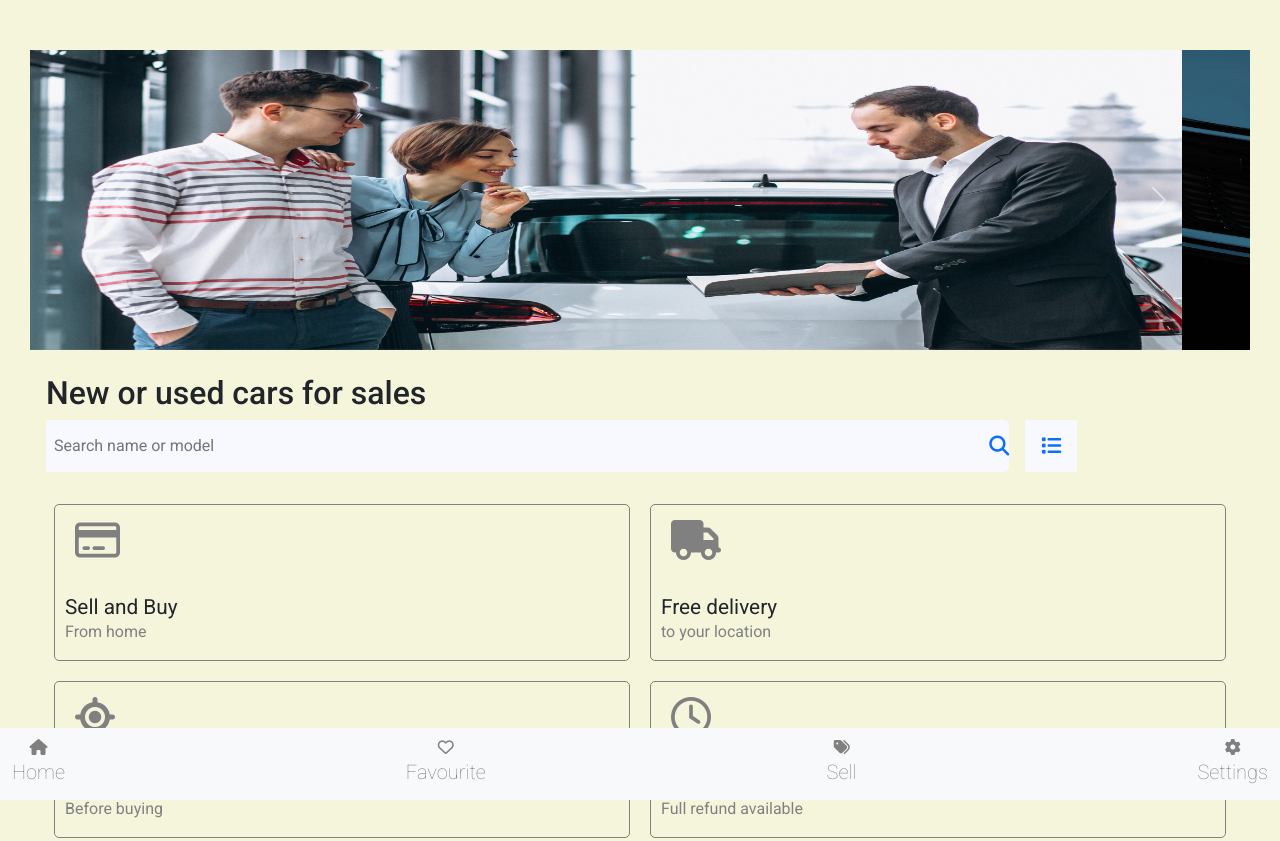
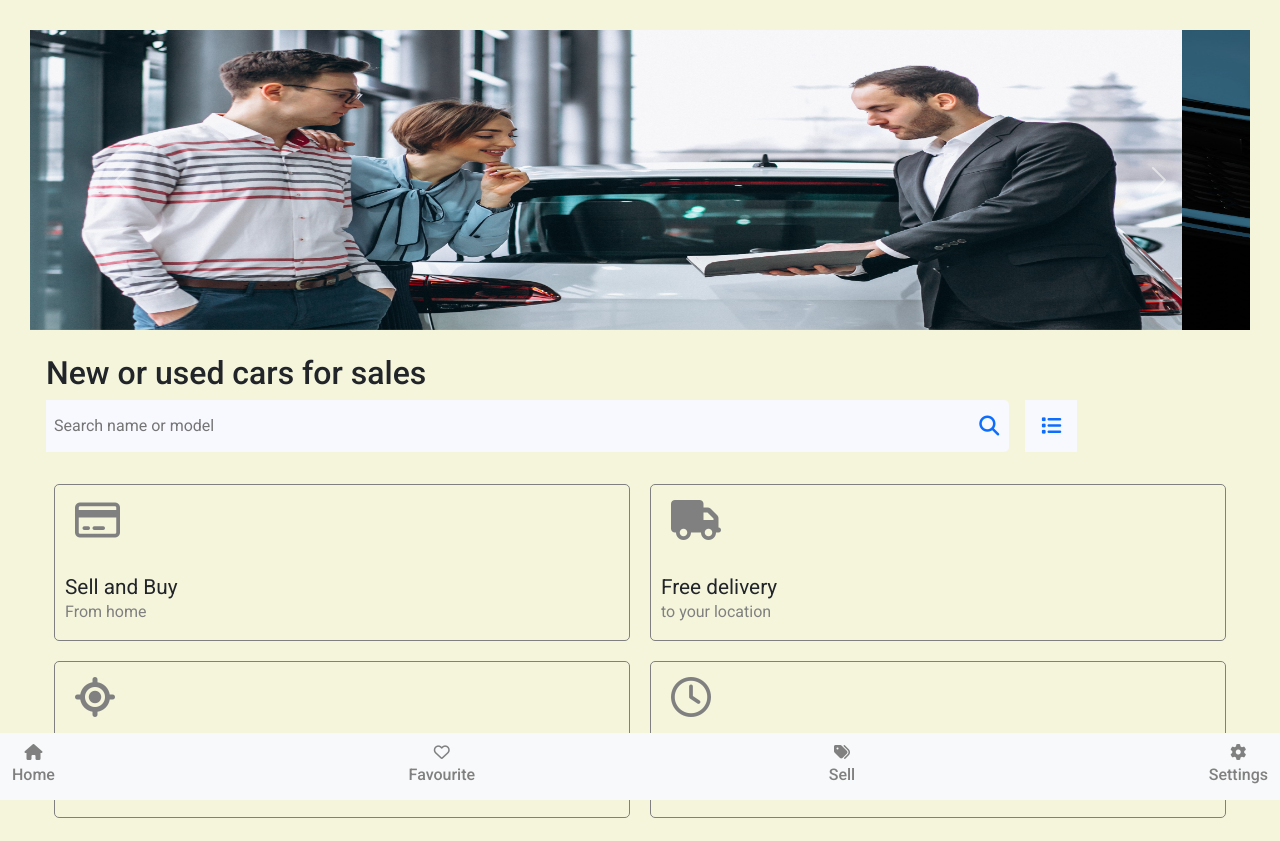
Before and after one commit to MrKamrul/car-selling, a plain HTML site: page index.html in a window 1280 px wide. Shown: the top 841 px of the page. Drawn offline with nearby package versions, Linux system fonts and the light colour scheme.

Commit message:
last commit

```diff
--- a/index.html
+++ b/index.html
@@ -207,19 +207,19 @@
             <div class="container-fluid">
               <div class="nav-item">
                 <a href=""><i class="fa-solid fa-house"></i></a>
-                <h5>Home</h5>
+                <h6>Home</h6>
               </div>
               <div class="nav-item">
                 <a href=""><i class="fa-regular fa-heart"></i></a>
-                <h5>Favourite</h5>
+                <h6>Favourite</h6>
               </div>
               <div class="nav-item">
                 <a href=""><i class="fa-solid fa-tags"></i></a>
-                <h5>Sell</h5>
+                <h6>Sell</h6>
               </div>
               <div class="nav-item">
                 <a href=""><i class="fa-solid fa-gear"></i></a>
-                <h5>Settings</h5>
+                <h6>Settings</h6>
               </div>
             </div>
         </nav>
--- a/styles/home.css
+++ b/styles/home.css
@@ -14,6 +14,9 @@ body{
 .search input{
     background-color: ghostwhite;
     border: none;
+}
+.search-bar a{
+    margin-right: 10px;
 }
 .search a{
     display: flex;
@@ -81,7 +84,7 @@ body{
     justify-content: space-between;
 }
 .car-list{
-    background-color: beige;
+    background-color: rgb(224, 224, 221);
     margin-bottom: 100px;
     padding: 15px;
 }
@@ -120,12 +123,10 @@ body{
         grid-template-columns: repeat(2, 1fr);
         grid-column-gap: 20px;
         padding: 20px;
+        background-color: beige;
     }
     body{
         padding: 30px;
         background-color: beige;
     }
-    .slider{
-        margin-top: 20px ;
-    }
   }
```
